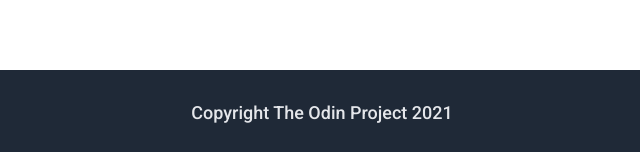
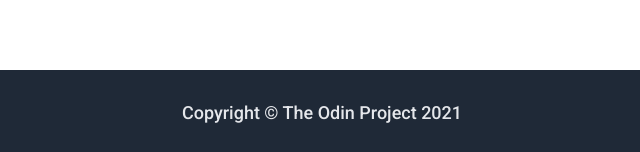
Before and after one commit to joaqua-flocka/odin-landing-page, a plain HTML site: page index.html in a window 1280 px wide. Shown: the part 1496-1648 px from the top of the page, 318-958 px from the left. Drawn offline with Linux system fonts and the light colour scheme.

Commit message:
Fix typo in footer

```diff
--- a/index.html
+++ b/index.html
@@ -96,7 +96,7 @@
 
             </div>
 
-            <div class="footer">Copyright The Odin Project 2021</div>
+            <div class="footer">Copyright © The Odin Project 2021</div>
 
         </div>
 
```
